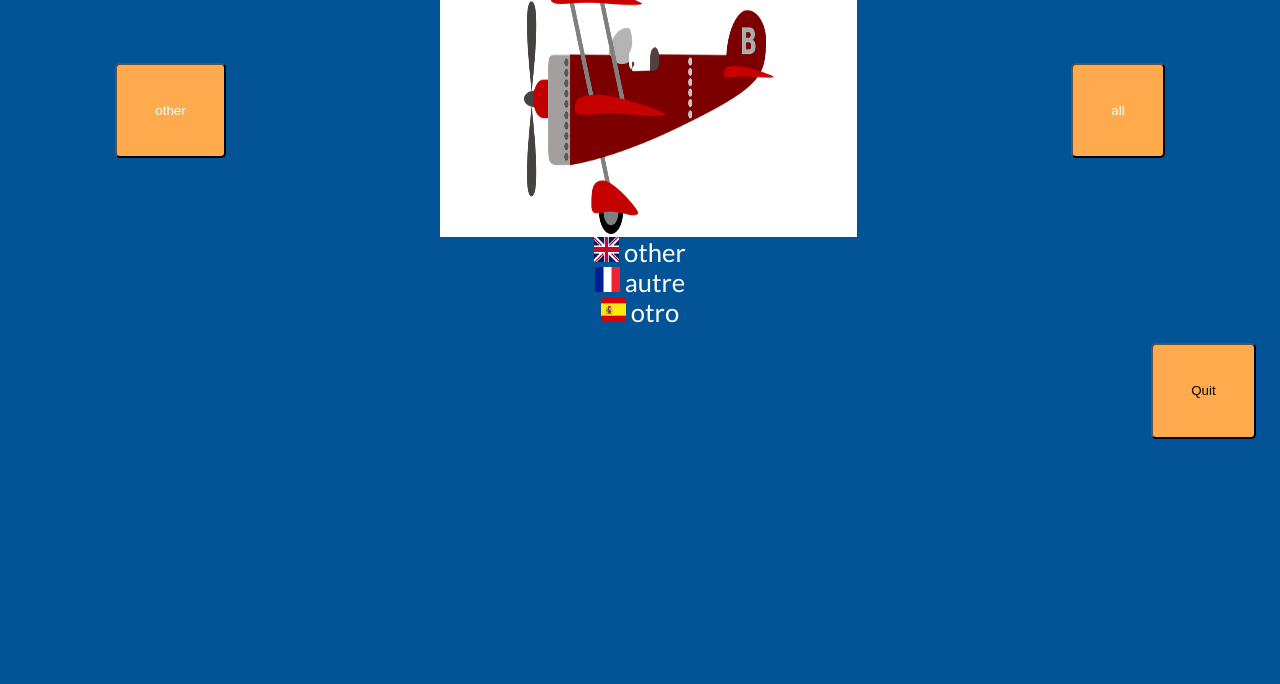
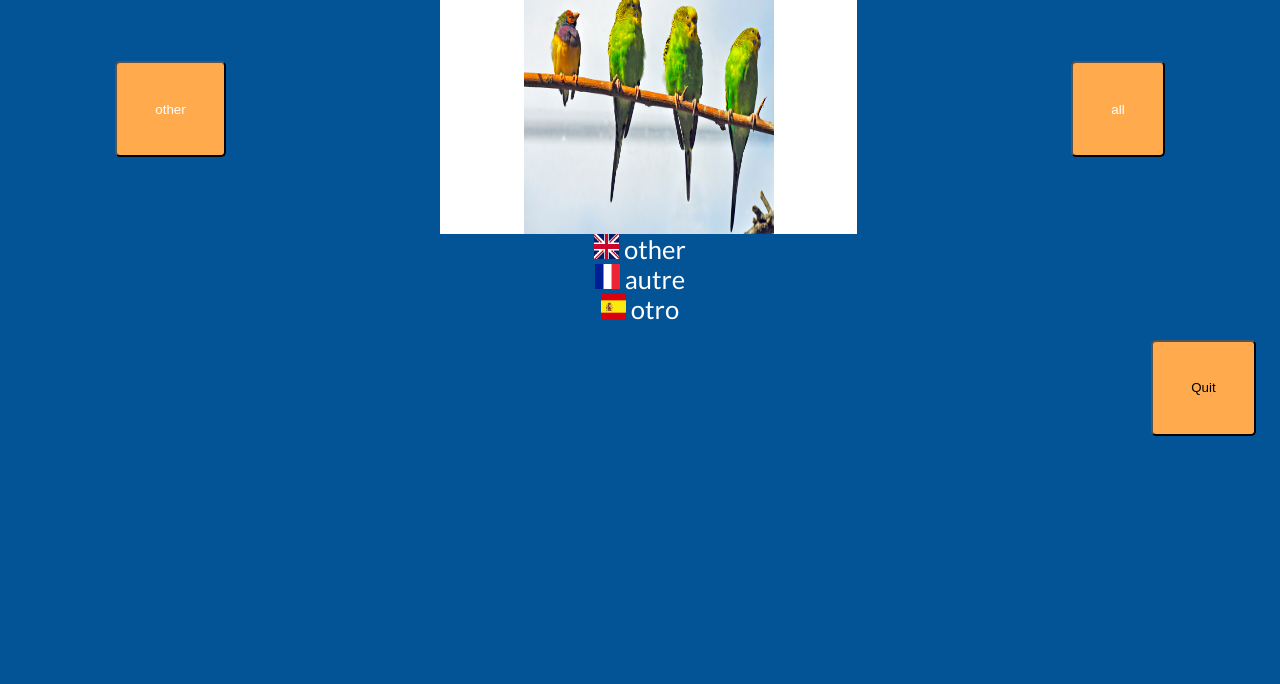
Before and after one commit to violetguos/top-jam-2021, a plain HTML site: page game/cards/lvl-1/card-1.html in a window 1280 px wide. Shown: the part 116-800 px from the top of the page. Drawn offline with Linux system fonts and the light colour scheme; files whose address does not match are found by name.

Commit message:
edit the img path in lvl1

```diff
--- a/game/cards/lvl-1/card-1.html
+++ b/game/cards/lvl-1/card-1.html
@@ -26,7 +26,7 @@
                 <button class="btn btn-white left-btn">other</button>
             </div>
             <div class="main-content-middle">
-                <span><img src="../../images/childrens-plane-1789559__340.png" alt="game image" sizes=""></span>
+                <img src="../../images/words/other.jpg" alt="game image" sizes="">
             </div>
             <div class="main-content-right">
                 <button class="btn btn-white right-btn">all</button>
```
